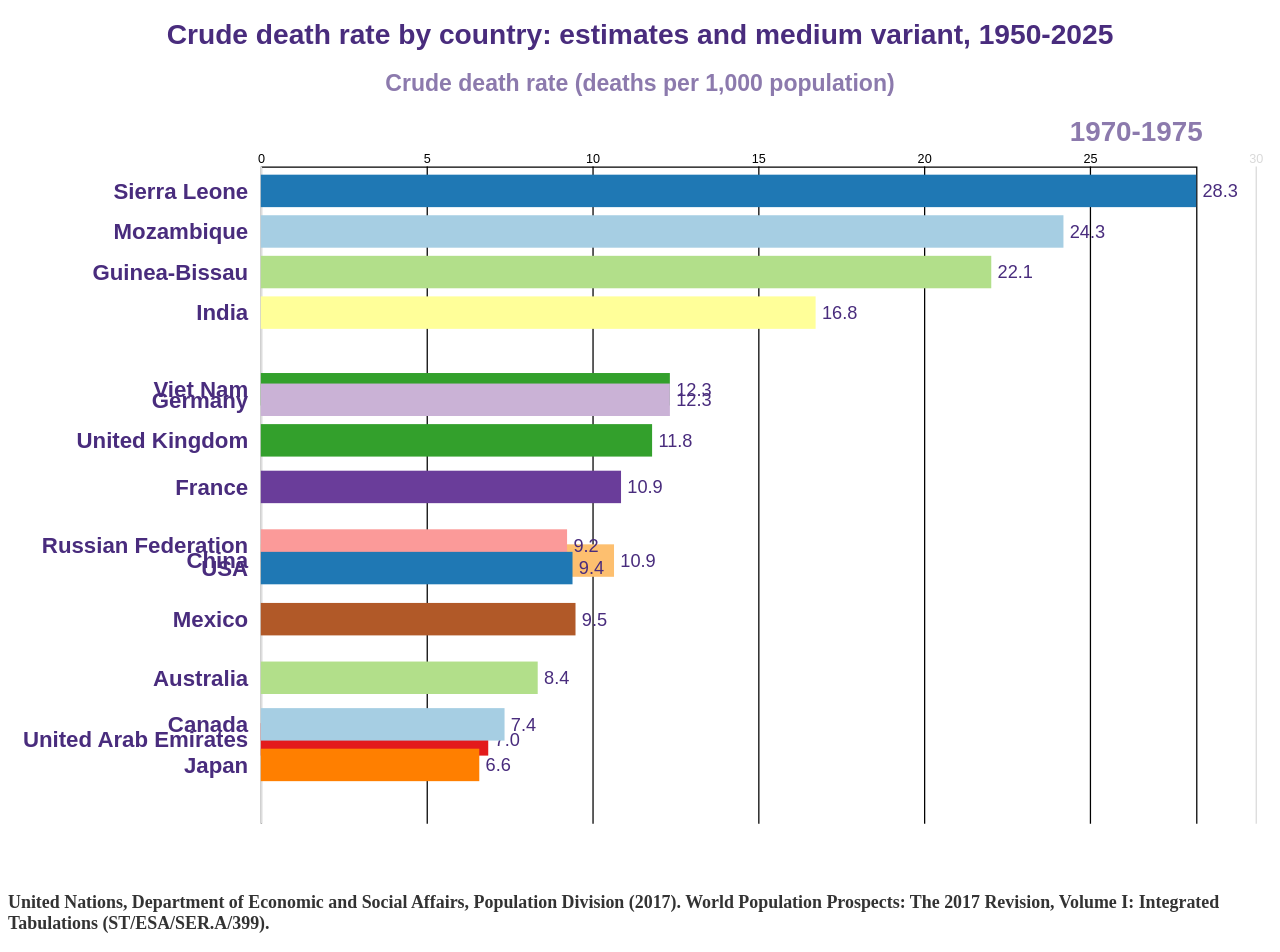
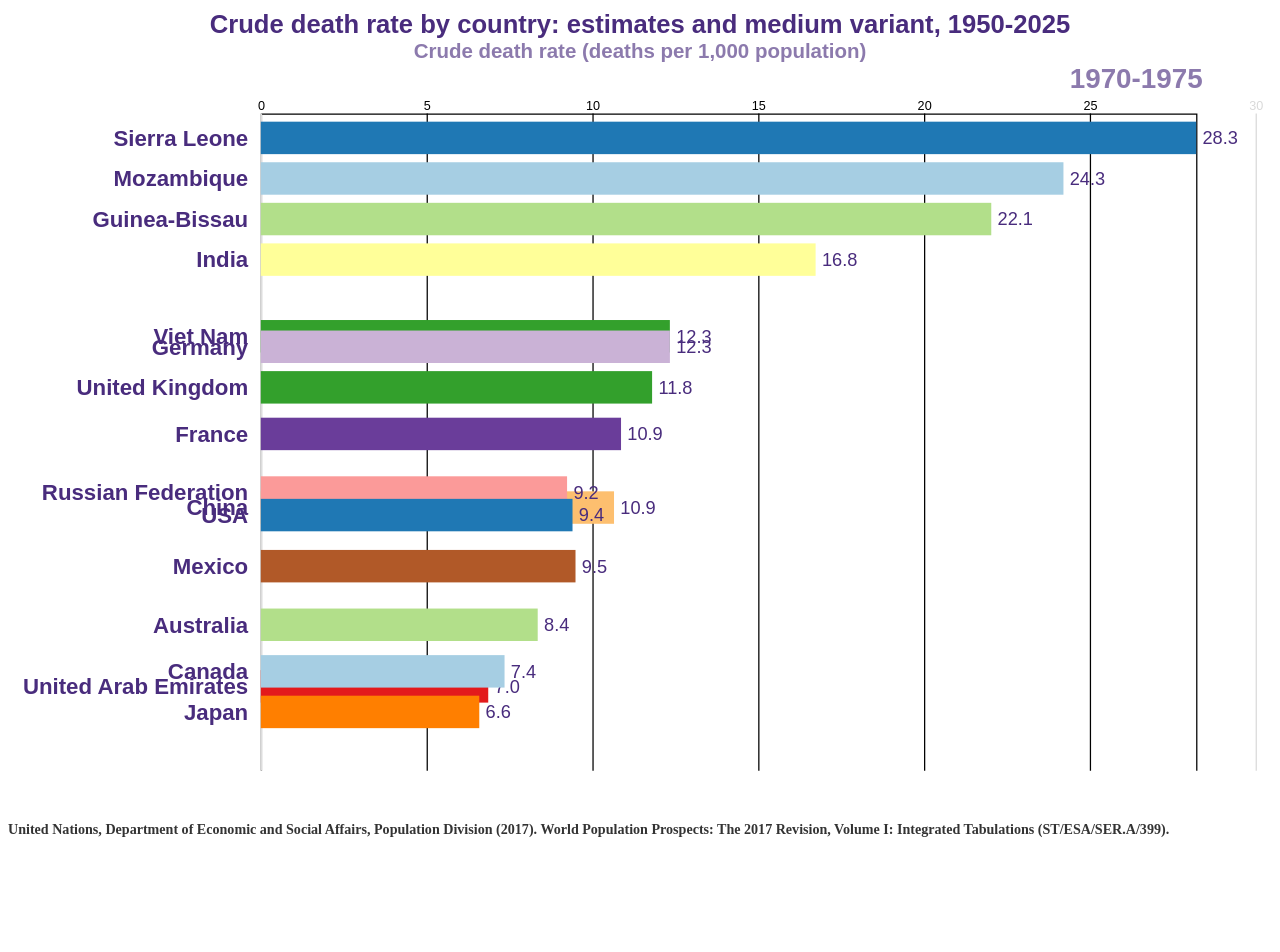
Before and after one commit to olesia1205/Bar-Chart-Race, a website built with webpack: page index.html in a window 1280 px wide. After the commit the page ends 846 px from the top, so only its background shows below. Built offline with nearby package versions, Linux system fonts and the light colour scheme.

Commit message:
edit style.css

```diff
--- a/style.css
+++ b/style.css
@@ -7,19 +7,22 @@
 }
 
 h1 {
+  margin: 10px 0 0;
   text-align: center;
-  font-size: 2.2vw;
+  font-size: 2.0vw;
   color: #492c7d;
 }
 
 h2 {
+  margin: 0;
   text-align: center;
-  font-size: 1.8vw;
+  font-size: 1.6vw;
   color: #492c7da1;
 }
 
 h3 {
-  font-size: 1.4vw;
+  margin: 0;
+  font-size: 1.1vw;
   color: rgb(0 0 0 / 80%);
 }
 
```
